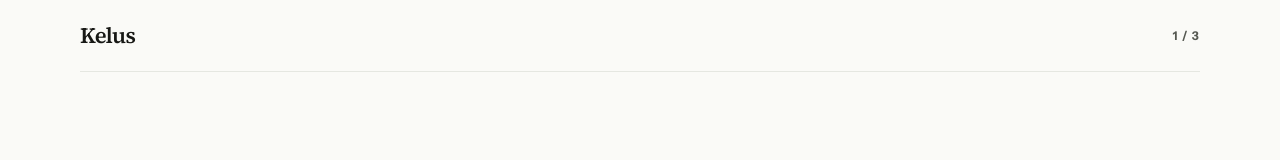
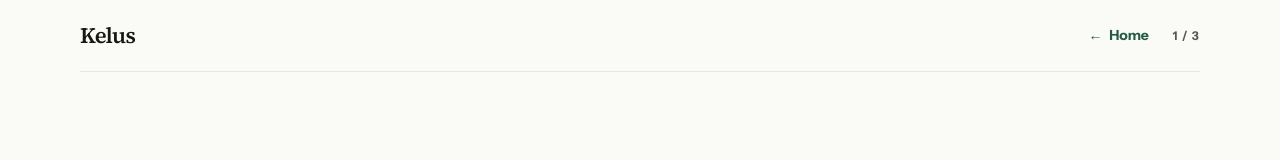
Before and after one commit to youssef-2420/kelus, a Next.js app: page /today in a window 1280 px wide. Shown: the top 160 px of the page. Built offline with nearby package versions, Linux system fonts and the light colour scheme.

Commit message:
Add clear home navigation to Today setup

```diff
--- a/app/globals.css
+++ b/app/globals.css
@@ -1705,14 +1705,30 @@ button, input, textarea { font: inherit; }
   margin: 0 auto;
   border-bottom: 1px solid var(--color-product-border);
 }
-.destination-header > span,
-.diagnosis-header > span:last-child {
+.route-header-meta {
+  display: flex;
+  align-items: center;
+  gap: var(--space-product-lg);
+}
+.route-header-meta > span {
   color: var(--color-product-secondary);
   font-size: 12px;
   font-weight: 700;
   letter-spacing: var(--type-label-tracking);
   text-transform: uppercase;
 }
+.route-home-link {
+  min-height: 44px;
+  display: inline-flex;
+  align-items: center;
+  color: var(--color-product-green);
+  font-size: 14px;
+  font-weight: 700;
+  text-decoration: none;
+}
+.route-home-link::before { content: "\2190"; margin-right: 7px; }
+.route-home-link:hover { text-decoration: underline; text-underline-offset: 4px; }
+.route-home-link:focus-visible { outline: 2px solid var(--color-product-green); outline-offset: 4px; }
 .destination-form {
   width: min(760px, calc(100% - 40px));
   margin: 0 auto;
--- a/components/FirstRunSetup.tsx
+++ b/components/FirstRunSetup.tsx
@@ -29,7 +29,10 @@ export function FirstRunSetup({ onComplete, onUseDemo }: { onComplete: (input: S
     <main id="main" className="destination-page">
       <header className="destination-header">
         <Link href="/" className="mark">Kelus</Link>
-        <span>{step} / 3</span>
+        <div className="route-header-meta">
+          <Link href="/" className="route-home-link">Home</Link>
+          <span>{step} / 3</span>
+        </div>
       </header>
       <form className="destination-form" onSubmit={next}>
         {step === 1 ? (
--- a/components/InitialDiagnosis.tsx
+++ b/components/InitialDiagnosis.tsx
@@ -1,5 +1,6 @@
 "use client";
 
+import Link from "next/link";
 import { useMemo, useRef, useState, type SyntheticEvent } from "react";
 import type { LearnerSnapshot, RetrievalOutcome, SelfRating } from "@/domain/types";
 
@@ -57,7 +58,13 @@ export function InitialDiagnosis({ snapshot, onComplete }: {
 
   return (
     <main id="main" className="diagnosis-page">
-      <header className="diagnosis-header"><span className="mark">Kelus</span><span>Initial estimate</span></header>
+      <header className="diagnosis-header">
+        <Link href="/" className="mark">Kelus</Link>
+        <div className="route-header-meta">
+          <Link href="/" className="route-home-link">Home</Link>
+          <span>Initial estimate</span>
+        </div>
+      </header>
       {phase === "rating" ? (
         <section className="diagnosis-panel">
           <p className="kicker">Start with your judgment</p>
```
